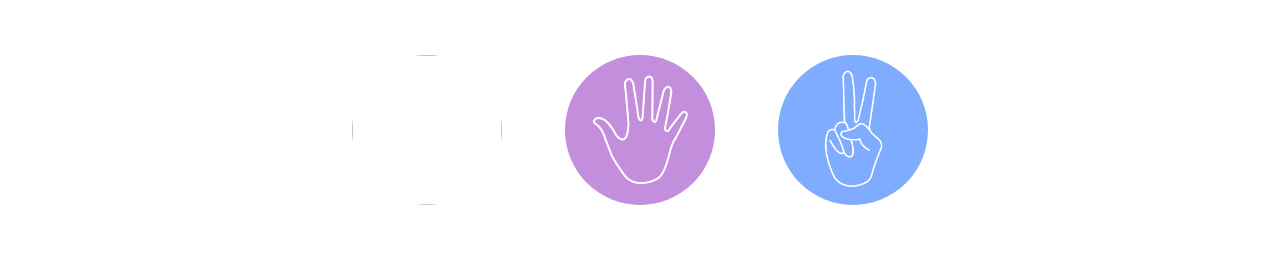
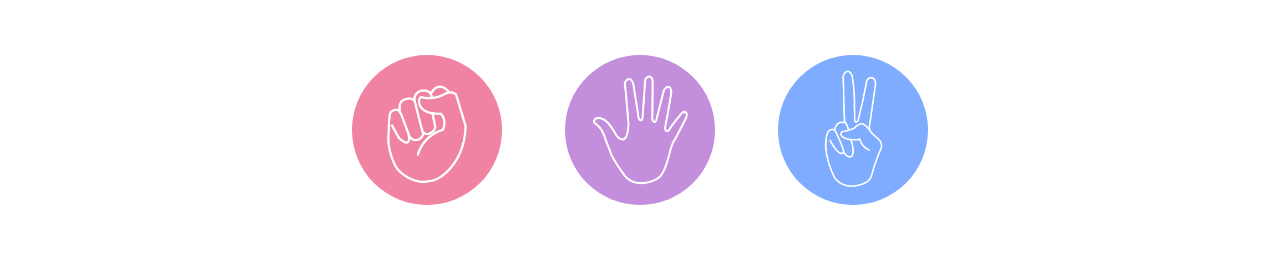
Before and after one commit to BARUN-22/STONE_PAPER_SCISSOR-GAME, a plain HTML site: page index.html in a window 1280 px wide. Shown: the part 83-340 px from the top of the page. Drawn offline with Linux system fonts and the light colour scheme.

Commit message:
Update index.html

```diff
--- a/index.html
+++ b/index.html
@@ -15,7 +15,7 @@
     </div>
     <div class="choices">
         <div class="choice" id="rock">
-        <img src=".rock.png">
+        <img src="rock.png">
     </div>
 
             <div class="choice" id="paper">
```
